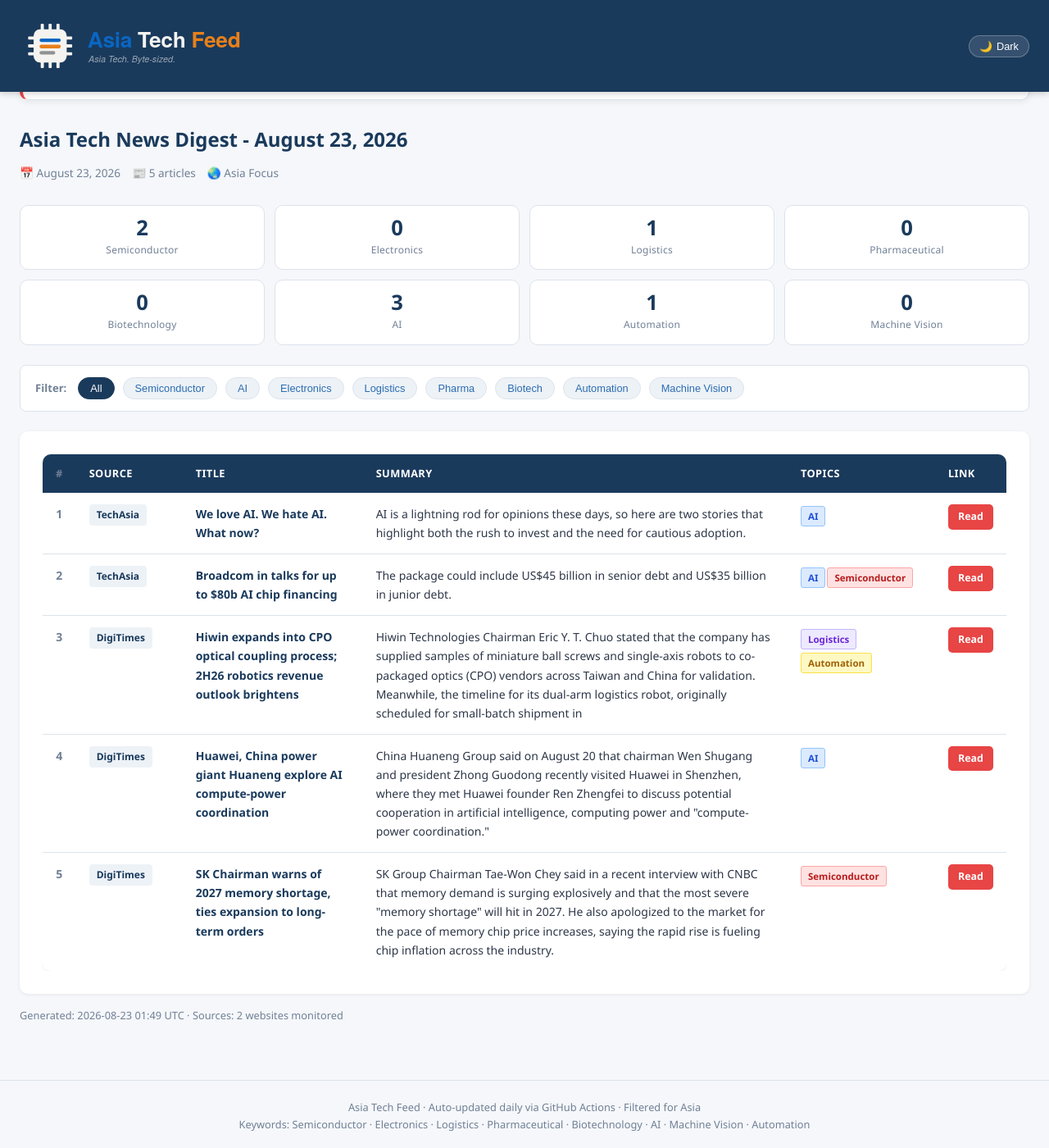
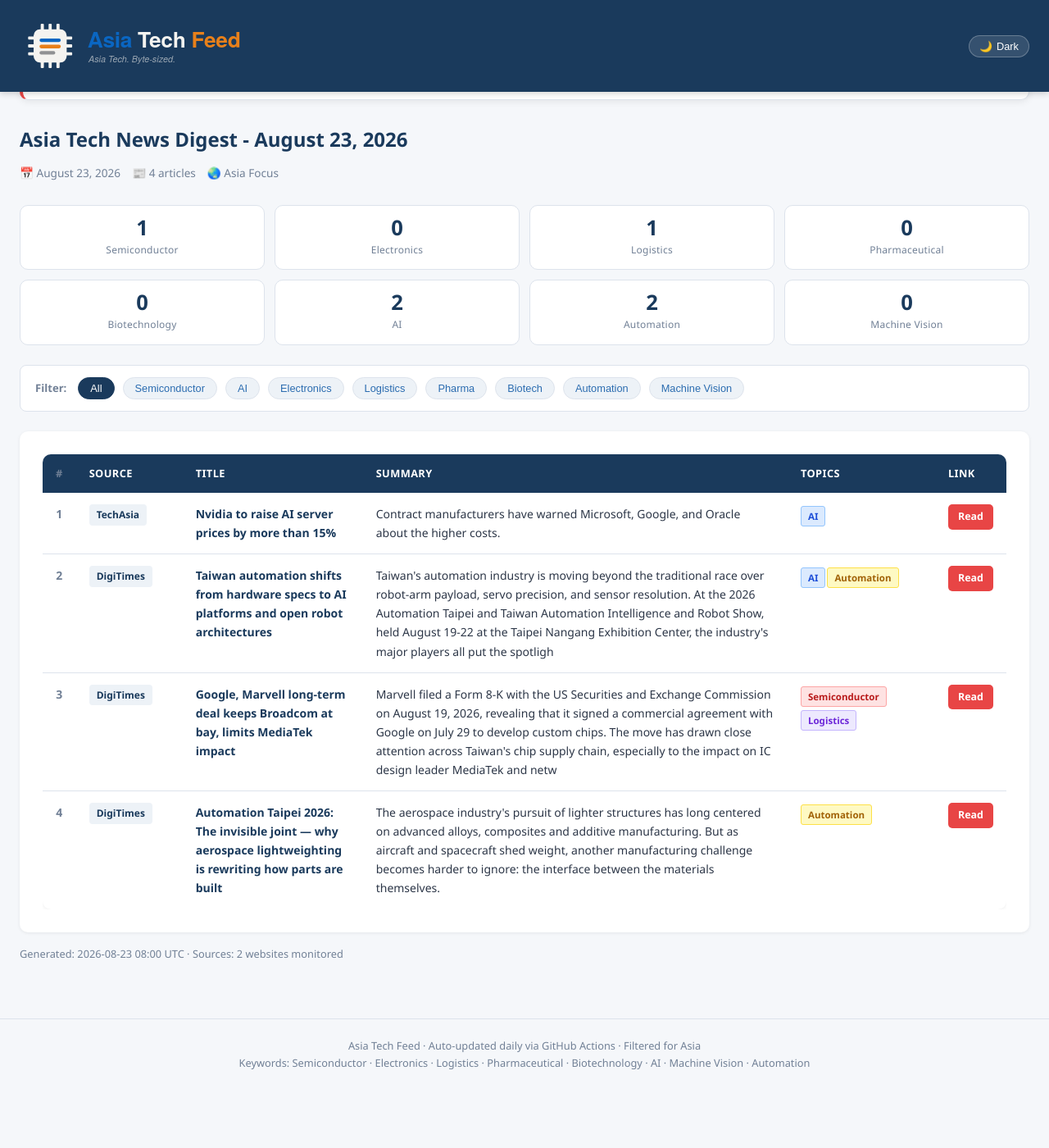
Before and after one commit to asiatechfeed/Asia-Tech-Feed, a Jekyll site: the page built from _posts/2026-08-23-asia-tech-news-digest.md, in a window 1280 px wide and 1400 px high, scrolled down 276 px. Shown: the whole window at 82% size. Built offline with Jekyll 4.4.1, drawn with Linux system fonts in a browser that asks for light colours; a script that is not in the unit is left out; after the commit the page ends 1605 px from its top, so only the background shows below that.

Commit message:
📰 News digest 2026-08-23 (4 articles)

```diff
--- a/_data/seen_urls.json
+++ b/_data/seen_urls.json
@@ -181,5 +181,9 @@
   "e8245ce133": "2026-08-23",
   "f8825c1616": "2026-08-23",
   "ecd8260c6b": "2026-08-23",
-  "45040c7a1f": "2026-08-23"
+  "45040c7a1f": "2026-08-23",
+  "8f8bca0fb2": "2026-08-23",
+  "f0202f5ca0": "2026-08-23",
+  "50a9b7c604": "2026-08-23",
+  "8ac4ede87b": "2026-08-23"
 }
--- a/_posts/2026-08-23-asia-tech-news-digest.md
+++ b/_posts/2026-08-23-asia-tech-news-digest.md
@@ -1,15 +1,15 @@
 ---
 layout: post
 title: "Asia Tech News Digest - August 23, 2026"
-date: 2026-08-23 09:49:49 +0800
-articles_count: 5
+date: 2026-08-23 16:00:49 +0800
+articles_count: 4
 sources_count: 2
 sources: ["DigiTimes", "TechAsia"]
 csv_file: /assets/data/news-2026-08-23.tsv
-featured_title: "We love AI. We hate AI. What now?"
-featured_url: "https://www.techinasia.com/love-ai-hate-ai"
+featured_title: "Nvidia to raise AI server prices by more than 15%"
+featured_url: "https://www.techinasia.com/nvidia-scales-data-center-guarantee-plans"
 featured_source: "TechAsia"
-featured_summary: "AI is a lightning rod for opinions these days, so here are two stories that highlight both the rush to invest and the need for cautious adoption."
+featured_summary: "Contract manufacturers have warned Microsoft, Google, and Oracle about the higher costs."
 featured_image: ""
 ---
 
@@ -28,42 +28,34 @@ featured_image: ""
 <tr>
   <td class="col-num">1</td>
   <td class="col-source"><span class="source-badge">TechAsia</span></td>
-  <td class="col-title"><span class="article-title">We love AI. We hate AI. What now?</span></td>
-  <td class="col-summary">AI is a lightning rod for opinions these days, so here are two stories that highlight both the rush to invest and the need for cautious adoption.</td>
+  <td class="col-title"><span class="article-title">Nvidia to raise AI server prices by more than 15%</span></td>
+  <td class="col-summary">Contract manufacturers have warned Microsoft, Google, and Oracle about the higher costs.</td>
   <td class="col-tags"><span class="tag ai">AI</span></td>
-  <td class="col-link"><a class="btn-link" href="https://www.techinasia.com/love-ai-hate-ai" target="_blank" rel="noopener">Read</a></td>
+  <td class="col-link"><a class="btn-link" href="https://www.techinasia.com/nvidia-scales-data-center-guarantee-plans" target="_blank" rel="noopener">Read</a></td>
 </tr>
 <tr>
   <td class="col-num">2</td>
-  <td class="col-source"><span class="source-badge">TechAsia</span></td>
-  <td class="col-title"><span class="article-title">Broadcom in talks for up to $80b AI chip financing</span></td>
-  <td class="col-summary">The package could include US$45 billion in senior debt and US$35 billion in junior debt.</td>
-  <td class="col-tags"><span class="tag ai">AI</span><span class="tag semi">Semiconductor</span></td>
-  <td class="col-link"><a class="btn-link" href="https://www.techinasia.com/broadcom-sees-22b-q2-revenue-ai-chips-drive-growth" target="_blank" rel="noopener">Read</a></td>
+  <td class="col-source"><span class="source-badge">DigiTimes</span></td>
+  <td class="col-title"><span class="article-title">Taiwan automation shifts from hardware specs to AI platforms and open robot architectures</span></td>
+  <td class="col-summary">Taiwan's automation industry is moving beyond the traditional race over robot-arm payload, servo precision, and sensor resolution. At the 2026 Automation Taipei and Taiwan Automation Intelligence and Robot Show, held August 19-22 at the Taipei Nangang Exhibition Center, the industry's major players all put the spotligh</td>
+  <td class="col-tags"><span class="tag ai">AI</span><span class="tag auto">Automation</span></td>
+  <td class="col-link"><a class="btn-link" href="https://www.digitimes.com/news/a20260821PD217/automation-robot-sensor-hardware-taiwan.html" target="_blank" rel="noopener">Read</a></td>
 </tr>
 <tr>
   <td class="col-num">3</td>
   <td class="col-source"><span class="source-badge">DigiTimes</span></td>
-  <td class="col-title"><span class="article-title">Hiwin expands into CPO optical coupling process; 2H26 robotics revenue outlook brightens</span></td>
-  <td class="col-summary">Hiwin Technologies Chairman Eric Y. T. Chuo stated that the company has supplied samples of miniature ball screws and single-axis robots to co-packaged optics (CPO) vendors across Taiwan and China for validation. Meanwhile, the timeline for its dual-arm logistics robot, originally scheduled for small-batch shipment in </td>
-  <td class="col-tags"><span class="tag logis">Logistics</span><span class="tag auto">Automation</span></td>
-  <td class="col-link"><a class="btn-link" href="https://www.digitimes.com/news/a20260821PD218/hiwin-technologies-cpo-robotics-revenue-equipment.html" target="_blank" rel="noopener">Read</a></td>
+  <td class="col-title"><span class="article-title">Google, Marvell long-term deal keeps Broadcom at bay, limits MediaTek impact</span></td>
+  <td class="col-summary">Marvell filed a Form 8-K with the US Securities and Exchange Commission on August 19, 2026, revealing that it signed a commercial agreement with Google on July 29 to develop custom chips. The move has drawn close attention across Taiwan's chip supply chain, especially to the impact on IC design leader MediaTek and netw</td>
+  <td class="col-tags"><span class="tag semi">Semiconductor</span><span class="tag logis">Logistics</span></td>
+  <td class="col-link"><a class="btn-link" href="https://www.digitimes.com/news/a20260821PD211/marvell-google-mediatek-broadcom-chips.html" target="_blank" rel="noopener">Read</a></td>
 </tr>
 <tr>
   <td class="col-num">4</td>
   <td class="col-source"><span class="source-badge">DigiTimes</span></td>
-  <td class="col-title"><span class="article-title">Huawei, China power giant Huaneng explore AI compute-power coordination</span></td>
-  <td class="col-summary">China Huaneng Group said on August 20 that chairman Wen Shugang and president Zhong Guodong recently visited Huawei in Shenzhen, where they met Huawei founder Ren Zhengfei to discuss potential cooperation in artificial intelligence, computing power and "compute-power coordination."</td>
-  <td class="col-tags"><span class="tag ai">AI</span></td>
-  <td class="col-link"><a class="btn-link" href="https://www.digitimes.com/news/a20260821PD222/huawei-president-chairman-electricity-infrastructure.html" target="_blank" rel="noopener">Read</a></td>
-</tr>
-<tr>
-  <td class="col-num">5</td>
-  <td class="col-source"><span class="source-badge">DigiTimes</span></td>
-  <td class="col-title"><span class="article-title">SK Chairman warns of 2027 memory shortage, ties expansion to long-term orders</span></td>
-  <td class="col-summary">SK Group Chairman Tae-Won Chey said in a recent interview with CNBC that memory demand is surging explosively and that the most severe "memory shortage" will hit in 2027. He also apologized to the market for the pace of memory chip price increases, saying the rapid rise is fueling chip inflation across the industry.</td>
-  <td class="col-tags"><span class="tag semi">Semiconductor</span></td>
-  <td class="col-link"><a class="btn-link" href="https://www.digitimes.com/news/a20260821PD221/sk-group-expansion-2027-demand-sk-hynix.html" target="_blank" rel="noopener">Read</a></td>
+  <td class="col-title"><span class="article-title">Automation Taipei 2026: The invisible joint — why aerospace lightweighting is rewriting how parts are built</span></td>
+  <td class="col-summary">The aerospace industry's pursuit of lighter structures has long centered on advanced alloys, composites and additive manufacturing. But as aircraft and spacecraft shed weight, another manufacturing challenge becomes harder to ignore: the interface between the materials themselves.</td>
+  <td class="col-tags"><span class="tag auto">Automation</span></td>
+  <td class="col-link"><a class="btn-link" href="https://www.digitimes.com/news/a20260821VL207/2026-taipei-materials-manufacturing-aircraft.html" target="_blank" rel="noopener">Read</a></td>
 </tr>
 </tbody>
 </table>
```
Also changed, not shown: _digest_meta.json (+13 -18 lines), assets/data/news-2026-08-23.tsv (+4 -5 lines), assets/data/search-index.json.
